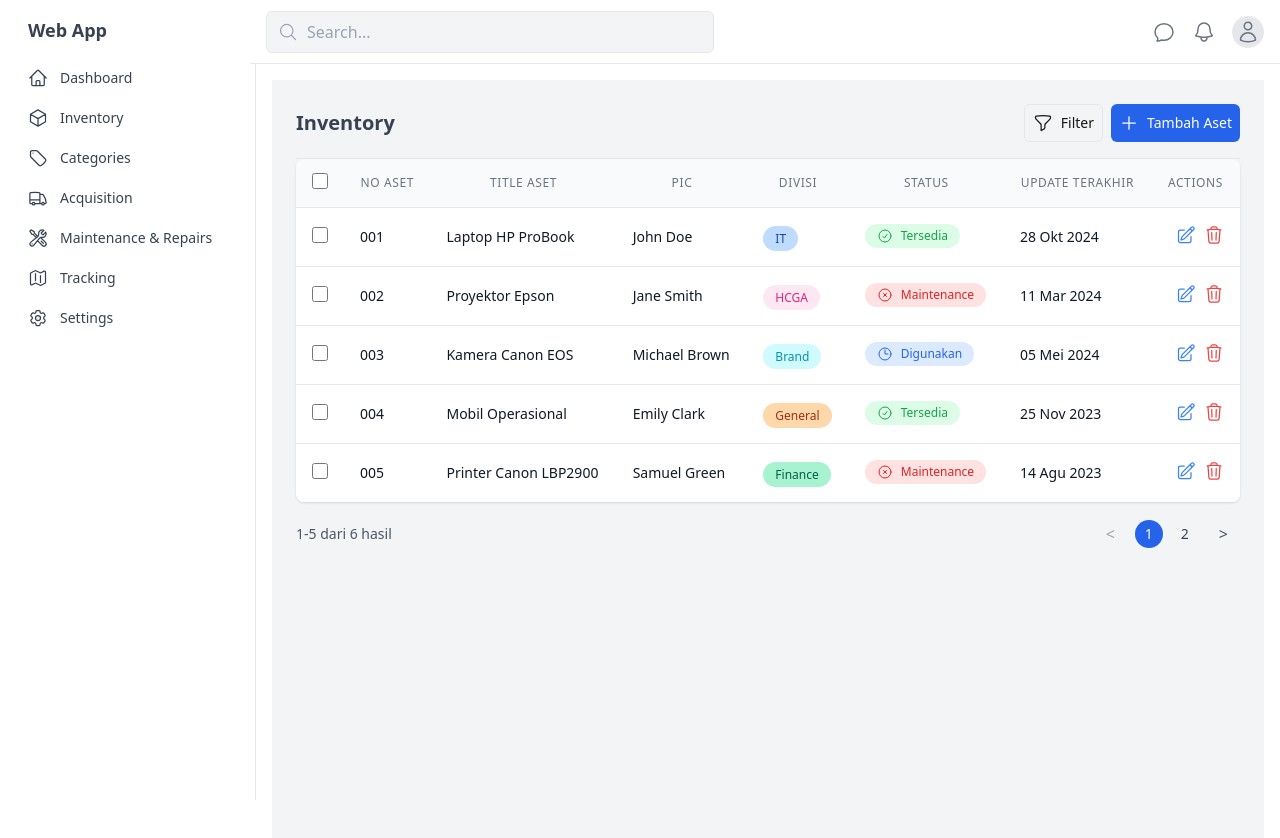
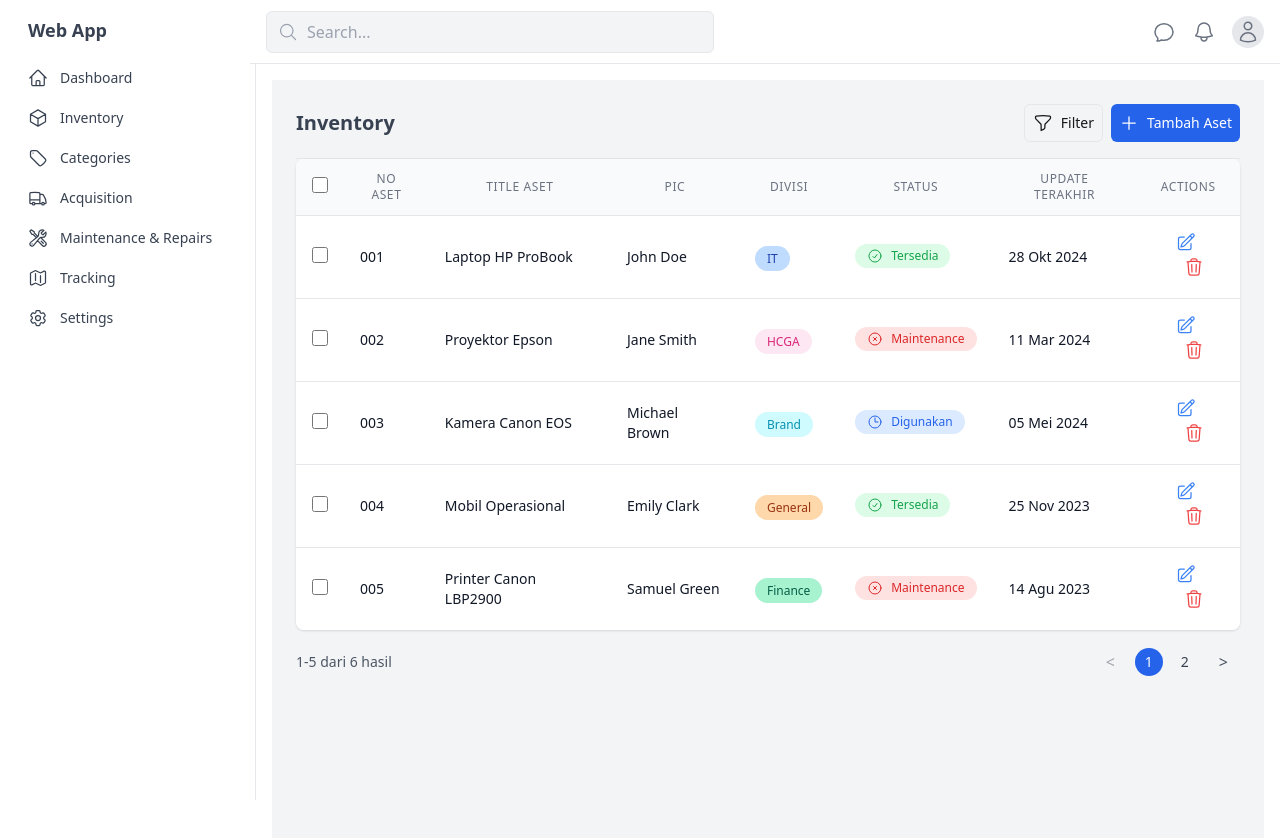
Before and after one commit to irsyadrs/web-asset, a Next.js app: page /inventory in a window 1280 px wide. Shown: the top 838 px of the page. Built offline with nearby package versions, Linux system fonts and the light colour scheme.

Commit message:
fix edit delete

```diff
--- a/components/category-components/category-table.js
+++ b/components/category-components/category-table.js
@@ -27,10 +27,10 @@ export default function CategoryTable({ data }) {
                 <td className="px-4 py-4 text-sm text-gray-900">{item.title}</td>
                 <td className="px-4 py-4 text-sm text-gray-900">{item.description}</td>
                 <td className="px-4 py-4 text-center text-sm font-medium">
-                  <button className="text-blue-500 hover:text-blue-700 mx-2">
+                  <button className="mr-3 text-blue-500 hover:text-blue-700 mx-2">
                     <PencilSquareIcon className="h-5 w-5" />
                   </button>
-                  <button className="text-red-500 hover:text-red-700">
+                  <button className="ml-3 text-red-500 hover:text-red-700">
                     <TrashIcon className="h-5 w-5" />
                   </button>
                 </td>
--- a/components/inventory-components/table.js
+++ b/components/inventory-components/table.js
@@ -146,11 +146,11 @@ export default function AssetTable({ assets }) {
                   <td className="px-4 py-4 text-sm text-gray-900">
                     {formattedDate}
                   </td>
-                  <td className="px-4 py-4 text-right text-sm font-medium">
-                    <button className="text-blue-500 hover:text-blue-700 mx-2">
+                  <td className="px-4 py-4 text-center text-sm font-medium">
+                    <button className="mr-3 text-blue-500 hover:text-blue-700 mx-2">
                       <PencilSquareIcon className="h-5 w-5" />
                     </button>
-                    <button className="text-red-500 hover:text-red-700">
+                    <button className="ml-3 text-red-500 hover:text-red-700">
                       <TrashIcon className="h-5 w-5" />
                     </button>
                   </td>
```
